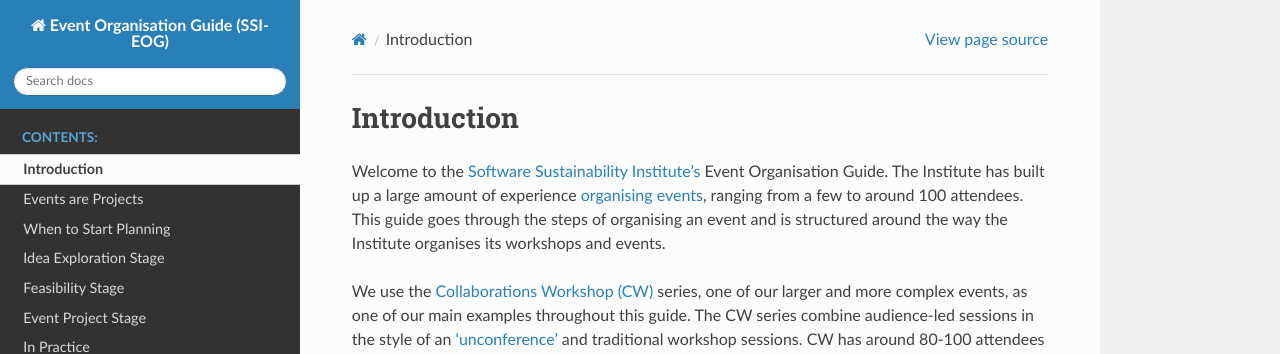
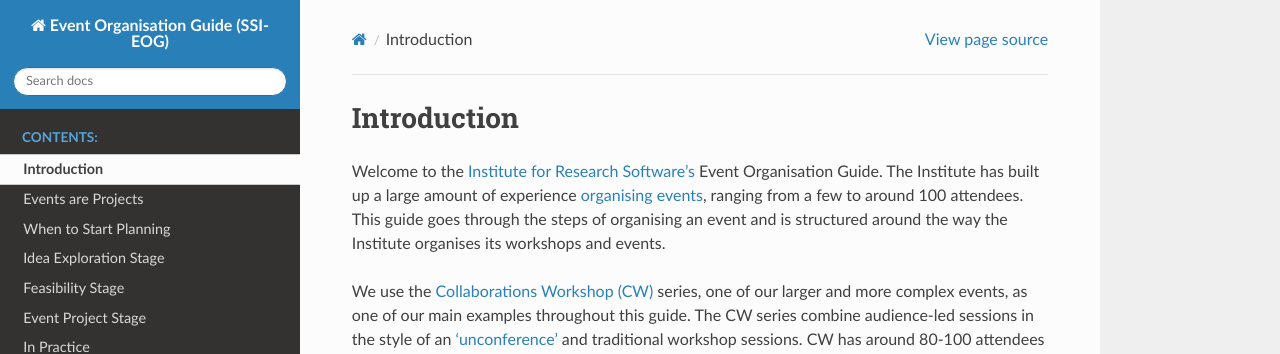
Before and after one commit to softwaresaved/event-organisation-guide, a Sphinx documentation site: the page built from docs/eog/introduction.rst, in a window 1280 px wide. Shown: the top 354 px of the page. Built offline with Sphinx 7.4.7 and the Read the Docs theme 3.1.0, drawn with Linux system fonts in a browser that asks for light colours.

Commit message:
Update introduction.rst

```diff
--- a/docs/eog/introduction.rst
+++ b/docs/eog/introduction.rst
@@ -3,6 +3,6 @@
 Introduction
 ============
 
-Welcome to the `Software Sustainability Institute's <https://www.software.ac.uk/about>`_  Event Organisation Guide. The Institute has built up a large amount of experience `organising events <https://www.software.ac.uk/programmes-and-events/other-workshops>`_,  ranging from a few to around 100 attendees. This guide goes through the steps of organising an event and is structured around the way the Institute organises its workshops and events.
+Welcome to the `Institute for Research Software's <https://www.software.ac.uk/about>`_  Event Organisation Guide. The Institute has built up a large amount of experience `organising events <https://www.software.ac.uk/programmes-and-events/other-workshops>`_,  ranging from a few to around 100 attendees. This guide goes through the steps of organising an event and is structured around the way the Institute organises its workshops and events.
 
 We use the `Collaborations Workshop (CW) <https://www.software.ac.uk/programmes-and-events/collaborations-workshops>`_ series, one of our larger and more complex events, as one of our main examples throughout this guide. The CW series combine audience-led sessions in the style of an `‘unconference’ <https://www.software.ac.uk/blog/2016-09-28-running-unconference-top-tips>`_ and traditional workshop sessions. CW has around 80-100 attendees and there is no call for papers but a call for mini-workshops.
```
